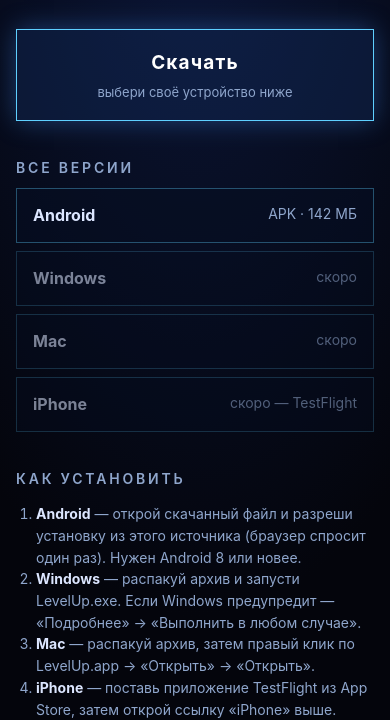
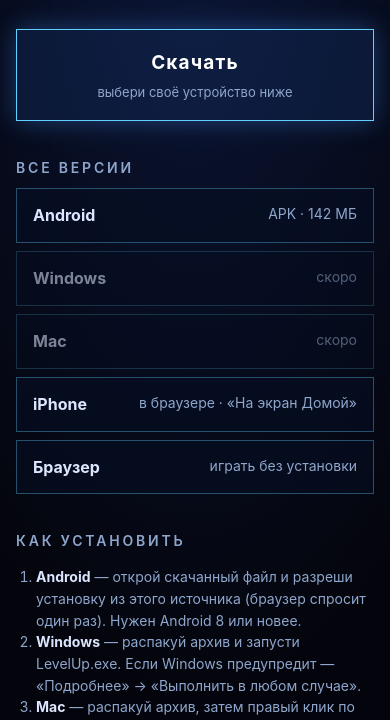
Before and after one commit to onilsinka777-max/levelup-gates, a plain HTML site: page download.html in a window 390 px wide. Shown: the part 125-845 px from the top of the page. Drawn offline with Linux system fonts and the light colour scheme.

Commit message:
Скачать: iPhone и браузер — Unity-версия в play/ (#7)
Claude-Session: https://claude.ai/code/session_01UP1Yy1xBxJjpF5bNZ1zR9f

Co-authored-by: Claude <noreply@anthropic.com>

```diff
--- a/download.html
+++ b/download.html
@@ -36,7 +36,8 @@
     <a id="lAndroid" href="https://github.com/onilsinka777-max/levelup-gates/releases/latest/download/LevelUp-Sistema.apk"><b>Android</b><span>APK · 142 МБ</span></a>
     <a id="lWin" href="WINDOWS_URL"><b>Windows</b><span>скоро</span></a>
     <a id="lMac" href="MAC_URL"><b>Mac</b><span>скоро</span></a>
-    <a id="lIos" href="IOS_URL"><b>iPhone</b><span id="iosNote">скоро — TestFlight</span></a>
+    <a id="lIos" href="play/"><b>iPhone</b><span id="iosNote">в браузере · «На экран Домой»</span></a>
+    <a id="lWeb" href="play/"><b>Браузер</b><span>играть без установки</span></a>
   </div>
 
   <h2>КАК УСТАНОВИТЬ</h2>
@@ -44,7 +45,7 @@
     <li><b>Android</b> — открой скачанный файл и разреши установку из этого источника (браузер спросит один раз). Нужен Android 8 или новее.</li>
     <li><b>Windows</b> — распакуй архив и запусти LevelUp.exe. Если Windows предупредит — «Подробнее» → «Выполнить в любом случае».</li>
     <li><b>Mac</b> — распакуй архив, затем правый клик по LevelUp.app → «Открыть» → «Открыть».</li>
-    <li><b>iPhone</b> — поставь приложение TestFlight из App Store, затем открой ссылку «iPhone» выше.</li>
+    <li><b>iPhone</b> — открой «iPhone» в Safari, затем «Поделиться» → «На экран «Домой»» — игра откроется во весь экран. Первый запуск — около минуты (скачивается ~120 МБ), дальше быстрее.</li>
   </ol>
 
   <h2>ПРОГРЕСС</h2>
@@ -66,7 +67,7 @@
     var android = /Android/i.test(ua);
     var win = /Windows/i.test(ua);
     var mac = !ios && /Mac/i.test(p + ua);
-    var pick = ios ? ["lIos", "Скачать для iPhone"] : android ? ["lAndroid", "Скачать для Android"] : win ? ["lWin", "Скачать для Windows"] : mac ? ["lMac", "Скачать для Mac"] : null;
+    var pick = ios ? ["lIos", "Играть на iPhone"] : android ? ["lAndroid", "Скачать для Android"] : (win || mac) ? ["lWeb", "Играть в браузере"] : null;
     if (!pick) return;
     var src = document.getElementById(pick[0]), m = document.getElementById("main");
     var href = src.getAttribute("href");
```
